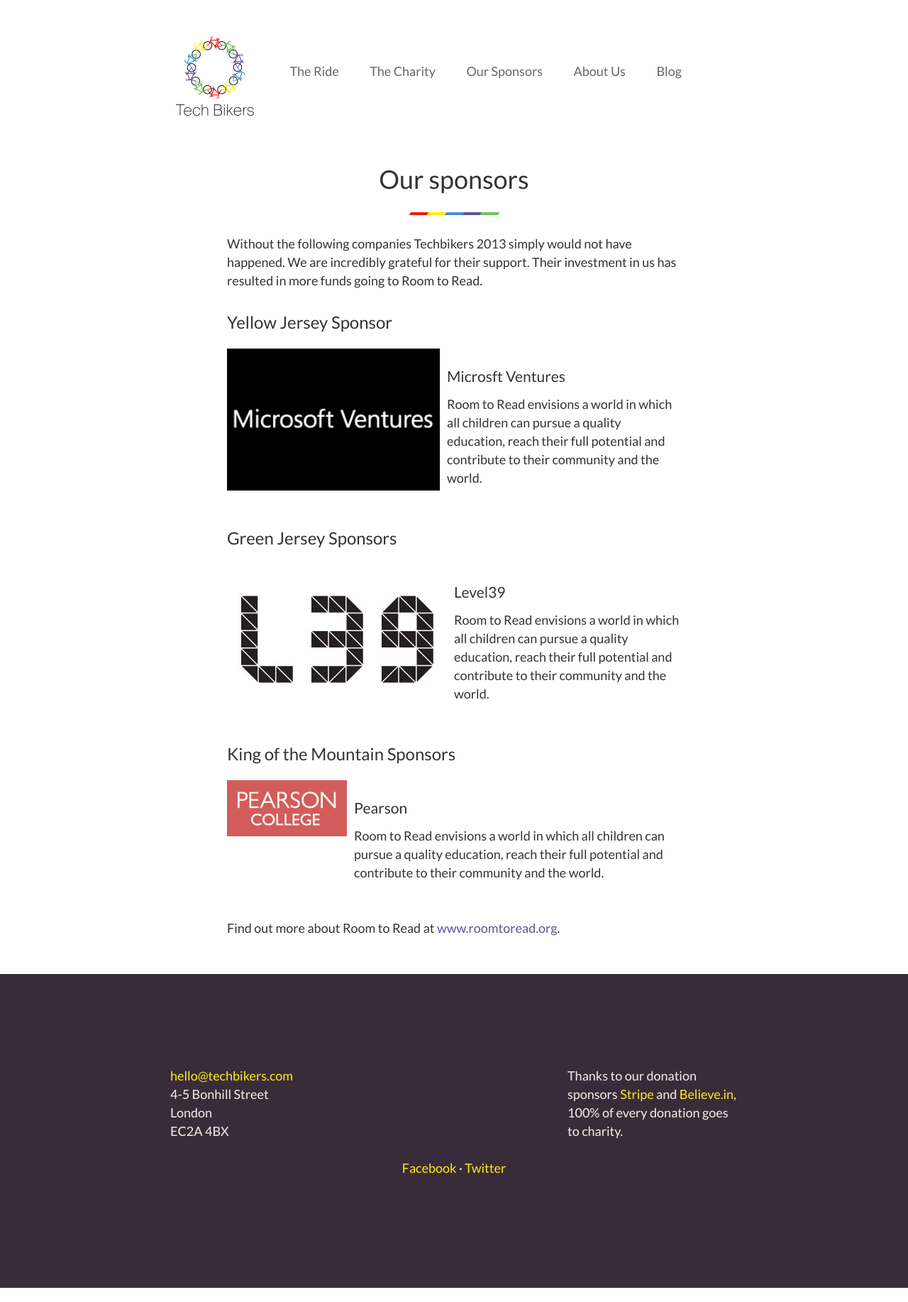
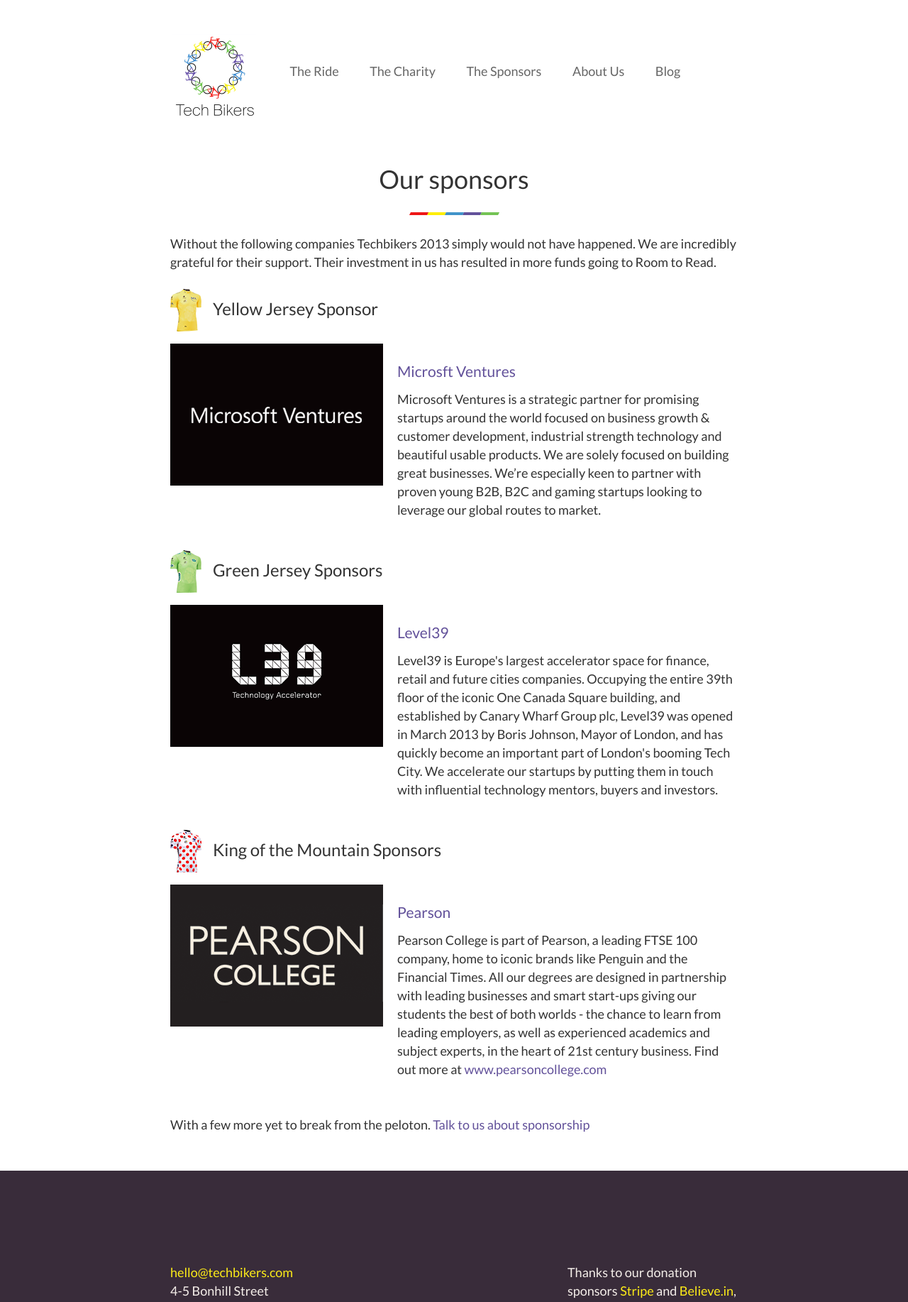
Before and after one commit to Techbikers/api, a Django app: page /sponsors/ in a window 1280 px wide. Shown: the top 1834 px of the page at 71% size. Run offline with Django 3.2, Linux system fonts and the light colour scheme; parts of the project's set-up code (start-up, migrations or seed data) failed here and were passed over; some libraries are stand-ins or nearby versions.

Commit message:
sponsor images and styling

```diff
--- a/techbikers/static/css/main.css
+++ b/techbikers/static/css/main.css
@@ -961,11 +961,41 @@
   list-style: none;
 }
 
+.sponsors ul { padding: 0}
+
 .media, .bd {overflow:hidden; _overflow:visible; zoom:1;}
-.media .img {float:left; margin-right: 10px;}
+.media .img {float:left; margin-right: 20px;}
 .media .img img{display:block;}
-.media .imgExt{float:right; margin-left: 10px;}
+.media .imgExt{float:right; margin-left: 20px;}
 
 .text--centre{
   text-align: center;
 }
+
+.jersey--parent{
+  position: relative;
+  padding-left: 60px;
+  margin-bottom: 30px;
+}
+
+.jersey {
+  height:60px;
+  width:44px;
+  display: inline-block;
+  position: absolute;
+  background: url('../img/yellow_jersey.png') bottom center no-repeat;
+  left:0;
+  top: -8px;
+}
+
+.jersey--green{
+  background: url('../img/green_jersey.png') bottom center no-repeat;
+}
+
+.jersey--kotm{
+  background: url('../img/koth_jersey.png') bottom center no-repeat;
+}
+
+.gap--big{
+  margin-bottom: 33px;
+}
--- a/templates/index.html
+++ b/templates/index.html
@@ -79,19 +79,19 @@
 
     <ul class="list--secret" class="yellow-jersey">
       <li>
-        <img src="/static/img/sponsors/msventures.jpg" alt="Microsoft Ventures logo" />
+        <img src="/static/img/sponsors/msventures2.png" alt="Microsoft Ventures logo" />
       </li>
     </ul>
 
     <ul class="list--secret" class="green-jersey">
       <li>
-        <img src="/static/img/sponsors/level39.jpg" alt="Level39 logo" />
+        <img src="/static/img/sponsors/l39.png" width="240" alt="Level39 logo" />
       </li>
     </ul>
 
     <ul class="list--secret" class="kotm-jersey">
       <li>
-        <img src="/static/img/sponsors/pearson.png" alt="Pearson Logo" />
+        <img src="/static/img/sponsors/pearson.png" width="200" alt="Pearson Logo" />
       </li>
     </ul>
 
--- a/templates/shared/_base.html
+++ b/templates/shared/_base.html
@@ -30,7 +30,7 @@
     </a>
     <a href="{% url "the_ride" %}">The Ride</a>
     <a href="{% url "the_charity" %}">The Charity</a>
-    <a href="{% url "sponsors" %}">Our Sponsors</a>
+    <a href="{% url "sponsors" %}">The Sponsors</a>
     <a href="{% url "about" %}">About Us</a>
     <a href="http://blog.techbikers.com/">Blog</a>
     {% if user.is_authenticated %}
--- a/templates/sponsors.html
+++ b/templates/sponsors.html
@@ -6,61 +6,62 @@
     <header>
       <h1>Our sponsors</h1>
     </header>
-    <p>Without the following companies Techbikers 2013 simply would not have happened. We are incredibly grateful for their support. Their investment in us has resulted in more funds going to Room to Read.</p>
 
-
-    <h2>Yellow Jersey Sponsor</h2>
+</section>
+<div class=sponsors>
+  <p class="gap--big">Without the following companies Techbikers 2013 simply would not have happened. We are incredibly grateful for their support. Their investment in us has resulted in more funds going to Room to Read.</p>
+    <h2 class=jersey--parent><span class="jersey"></span>Yellow Jersey Sponsor</h2>
 
     <ul class="list--secret">
       <li class=media>
-        <a href="http://" class="img">
-          <img src="/static/img/sponsors/msventures.jpg" alt="Microsoft Ventures logo" />
+        <a href="http://www.microsoftventures.com" class="img">
+          <img src="/static/img/sponsors/msventures2.png" alt="Microsoft Ventures logo" />
         </a>
         <div class="bd">
-          <h3>Microsft Ventures</h3>
+          <h3><a href="http://www.microsoftventures.com">Microsft Ventures</a></h3>
           <p>
-            Room to Read envisions a world in which all children can pursue a quality education, reach their full potential and contribute to their community and the world.
+            Microsoft Ventures is a strategic partner for promising startups around the world focused on business growth &amp; customer development, industrial strength technology and beautiful usable products. We are solely focused on building great businesses. We’re especially keen to partner with proven young B2B, B2C and gaming startups looking to leverage our global routes to market.
           </p>
         </div>
       </li>
     </ul>
 
-    <h2>Green Jersey Sponsors</h2>
+    <h2 class=jersey--parent><span class="jersey jersey--green"></span>Green Jersey Sponsors</h2>
 
     <ul class="list--secret">
       <li class=media>
-        <a href="http://" class="img">
-          <img src="/static/img/sponsors/level39.jpg" alt="Level39 logo" />
+        <a href="http://level39.co/" class="img">
+          <img src="/static/img/sponsors/l39.png" alt="Level39 logo" />
         </a>
         <div class="bd">
-          <h3>Level39</h3>
+          <h3><a href="http://level39.co/">Level39</a></h3>
           <p>
-            Room to Read envisions a world in which all children can pursue a quality education, reach their full potential and contribute to their community and the world.
+            Level39 is Europe's largest accelerator space for finance, retail and future cities companies. Occupying the entire 39th floor of the iconic One Canada Square building, and established by Canary Wharf Group plc, Level39 was opened in March 2013 by Boris Johnson, Mayor of London, and has quickly become an important part of London's booming Tech City. We accelerate our startups by putting them in touch with influential technology mentors, buyers and investors.
           </p>
         </div>
       </li>
     </ul>
 
-    <h2>King of the Mountain Sponsors</h2>
+     <h2 class=jersey--parent><span class="jersey jersey--kotm"></span>King of the Mountain Sponsors</h2>
 
     <ul class="list--secret">
       <li class=media>
-        <a href="http://" class="img">
+        <a href="http://www.pearsoncollege.com" class="img">
           <img src="/static/img/sponsors/pearson.png" alt="Pearson Logo" />
         </a>
         <div class="bd">
-          <h3>Pearson</h3>
+          <h3><a href="http://www.pearsoncollege.com">Pearson</a></h3>
           <p>
-            Room to Read envisions a world in which all children can pursue a quality education, reach their full potential and contribute to their community and the world.
+            Pearson College is part of Pearson, a leading FTSE 100 company, home to iconic brands like Penguin and the Financial Times. All our degrees are designed in partnership with leading businesses and smart start-ups giving our students the best of both worlds - the chance to learn from leading employers, as well as experienced academics and subject experts, in the heart of 21st century business. Find out more at <a href="http://www.pearsoncollege.com">www.pearsoncollege.com</a>
           </p>
         </div>
       </li>
     </ul>
 
     <p>
-      Find out more about Room to Read at <a href="http://www.roomtoread.org" target="_blank">www.roomtoread.org</a>.
+      With a few more yet to break from the peloton. <a href="mailto:sponsors@techbikers.com">Talk to us about sponsorship</a>
     </p>
 
-  </section>
+  </div>
 </div>
 {% endblock content %}
```
Also changed, not shown: techbikers/static/img/green_jersey.png (added), techbikers/static/img/koth_jersey.png (added), techbikers/static/img/sponsors/L39.png (added), techbikers/static/img/sponsors/msventures2.png (added), techbikers/static/img/sponsors/pearson.png, techbikers/static/img/yellow_jersey.png (added).
